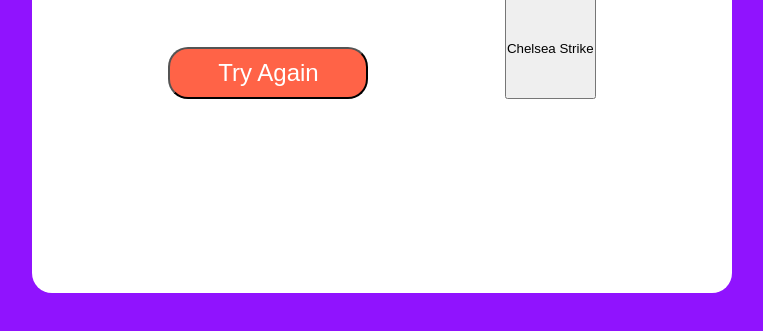
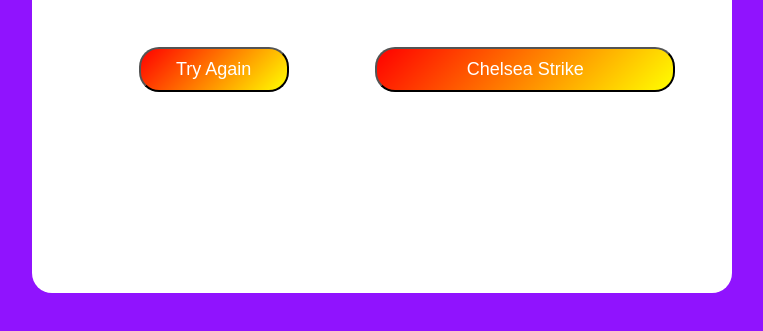
Before and after one commit to manasmohapatra1998/FEDBOOTCAMP129, a plain HTML site: page index.html in a window 1280 px wide. Shown: the part 347-678 px from the top of the page, without its empty margins (258-1021 px from the left). Drawn offline with Linux system fonts and the light colour scheme.

Commit message:
Add files via upload

```diff
--- a/style.css
+++ b/style.css
@@ -64,11 +64,24 @@
 }
 
 #bat-button{
-    font-size: x-large;
-    width: 200px;
-    /* background: linear-gradient(135deg,yellow,blue); */
-    background: tomato;
+    font-size: large;
+    width: 150px;
+     background: linear-gradient(135deg,red,yellow);
+    /* background: tomato; */
     margin-top: 50px;
+    margin-left: 50px;
+    padding: 5px;
+    border-radius: 20px;
+    color: white;
+}
+
+#strike-button{
+    font-size: large;
+    width: 300px;
+     background: linear-gradient(135deg,red,yellow);
+    /* background: tomato; */
+    margin-top: 50px;
+    margin-left: 30px;
     padding: 10px;
     border-radius: 20px;
     color: white;
```
